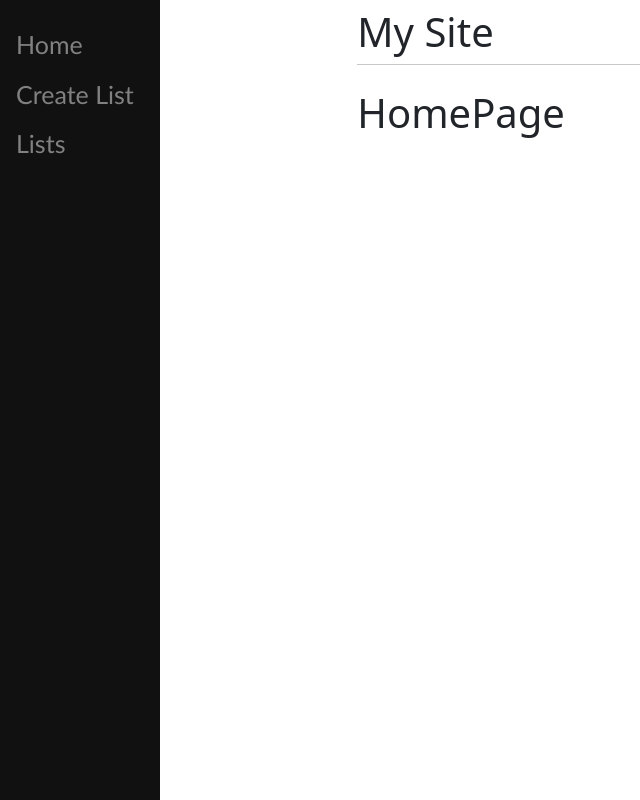
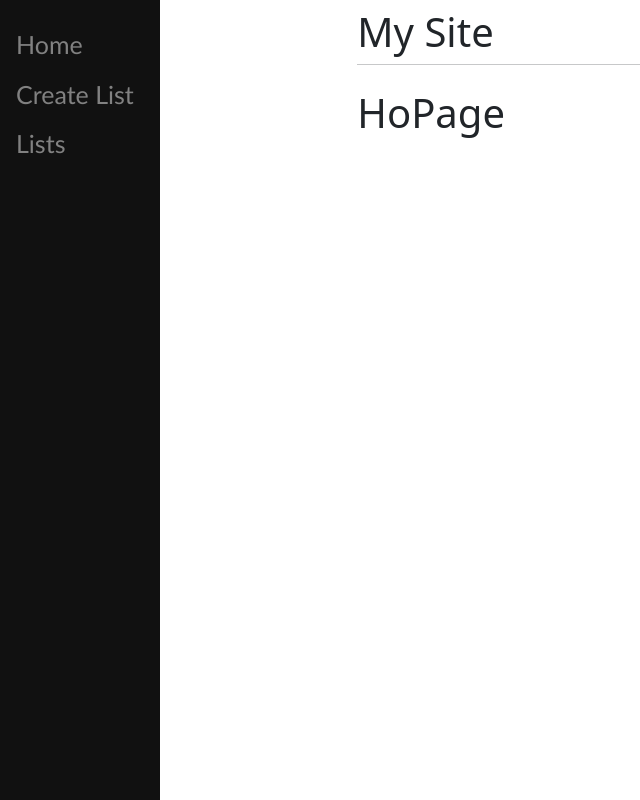
Before and after one commit to ViolettVohor/Teste-Docker-Django, a Django app: page / in a window 1280 px wide. Shown: the whole page, without its empty margins (0-640 px from the left). Run offline with Django 4.2, Linux system fonts and the light colour scheme.

Commit message:
docker running

```diff
--- a/mysite/main/templates/main/home.html
+++ b/mysite/main/templates/main/home.html
@@ -2,5 +2,5 @@
 {% block title %}Home{% endblock %}
 
 {% block content%}
-    <h1>HomePage</h1>
+    <h1>HoPage</h1>
 {% endblock %}
--- a/mysite/mysite/settings.py
+++ b/mysite/mysite/settings.py
@@ -25,7 +25,7 @@ SECRET_KEY = 'django-insecure-!&5v7pa+t4h=j3=_c+_rp6!txr!j+kd^1-68gz2i(#k17ug+r^
 # SECURITY WARNING: don't run with debug turned on in production!
 DEBUG = True
 
-ALLOWED_HOSTS = []
+ALLOWED_HOSTS = ['127.0.0.1', 'localhost', '172.17.0.2']
 
 
 # Application definition
--- /dev/null
+++ b/requirements.txt
@@ -0,0 +1,3 @@
+django
+django-crispy_forms
+crispy-bootstrap5
```
Also changed, not shown: 1 other file.
